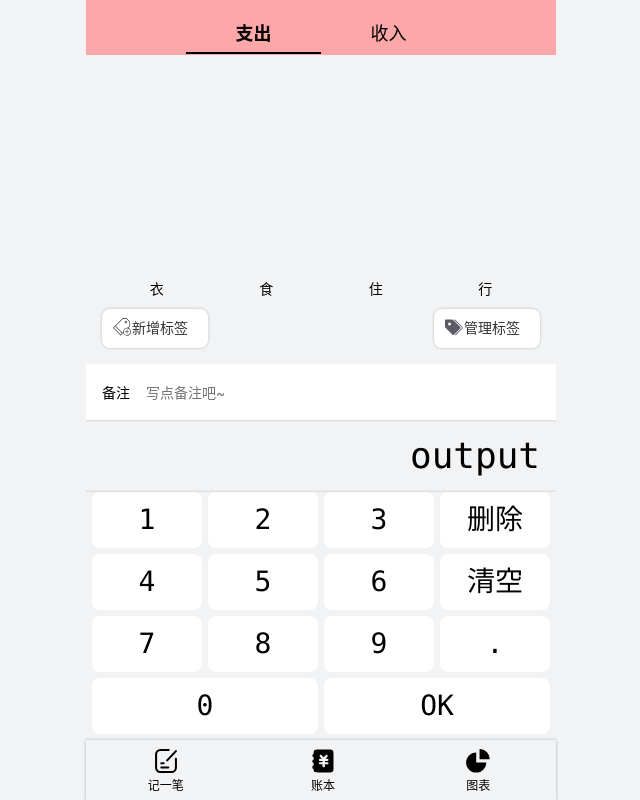
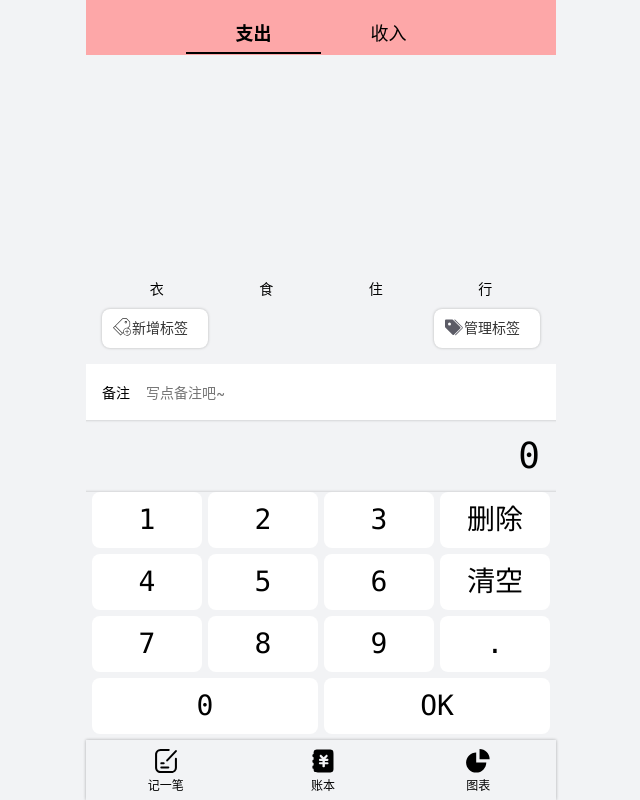
Before and after one commit to AzusaRin/AzusaRin-TomatoBilling-React-test, a React app: page / in a window 1280 px wide. Shown: the whole page, without its empty margins (319-959 px from the left). Built offline with nearby package versions, Linux system fonts and the light colour scheme.

Commit message:
完成数字输入的功能

```diff
--- a/src/views/Billing/NumberPadSection.tsx
+++ b/src/views/Billing/NumberPadSection.tsx
@@ -1,5 +1,5 @@
 import styled from 'styled-components';
-import React from 'react';
+import React, {useState} from 'react';
 
 const Wrapper = styled.section`
 
@@ -46,10 +46,64 @@ const Wrapper = styled.section`
   }
 `;
 const NumberPadSection: React.FunctionComponent = () => {
-  return (
-    <Wrapper>
-      <div className="output">output</div>
-      <div className="buttons">
+  const [output, _setOutput] = useState('0');
+  const setOutput = (output: string) => {
+    if (output.length >= 16) {
+      output = output.slice(0, 16);
+    } else if (output.length === 0) {
+      output = '0';
+    }
+    _setOutput(output.replace(/^(-)*(\d+)\.(\d\d).*$/, '$1$2.$3'));
+  };
+  const onClickButtonWrapper = (event: React.MouseEvent) => {
+    const innerText = (event.target as HTMLButtonElement).textContent;
+    if (innerText === null) {return;}
+    switch (innerText) {
+      case'0':
+      case'1':
+      case'2':
+      case'3':
+      case'4':
+      case'5':
+      case'6':
+      case'7':
+      case'8':
+      case'9':
+        if (output === '0') {
+          setOutput(innerText);
+        } else {
+          setOutput(output + innerText);
+        }
+        break;
+      case'.':
+        if (output.includes('.')) {
+          if (output === '.') {
+            return;
+          }
+        } else {
+          setOutput(output + innerText);
+        }
+        break;
+      case'删除':
+        if (output.length === 1) {
+          setOutput('');
+        } else {
+          setOutput(output.slice(0, -1));
+        }
+        break;
+      case '清空':
+        setOutput('');
+        break;
+      case'OK':
+        break;
+
+    }
+
+  };
+
+  return (<Wrapper>
+    <div className="output">{output}</div>
+    <div className="buttons" onClick={onClickButtonWrapper}>
       <button>1</button>
       <button>2</button>
       <button>3</button>
@@ -65,8 +119,7 @@ const NumberPadSection: React.FunctionComponent = () => {
       <button>0</button>
       <button className="ok">OK</button>
     </div>
-    </Wrapper>
-  );
+  </Wrapper>);
 };
 
 export {NumberPadSection};
--- a/src/views/Billing/TypeSection.tsx
+++ b/src/views/Billing/TypeSection.tsx
@@ -55,7 +55,7 @@ const TypeSection: React.FunctionComponent = () => {
       <ul>
         <li className="null"></li>
         {typeList.map(t =>
-          <li className={`type ${type===t?'selected':''}`}
+          <li key={t} className={`type ${type===t?'selected':''}`}
               onClick={() => setType(t)}
           >{typeMap[t]}</li>
         )}
```
Lines whose indentation alone changed are shown as unchanged.
